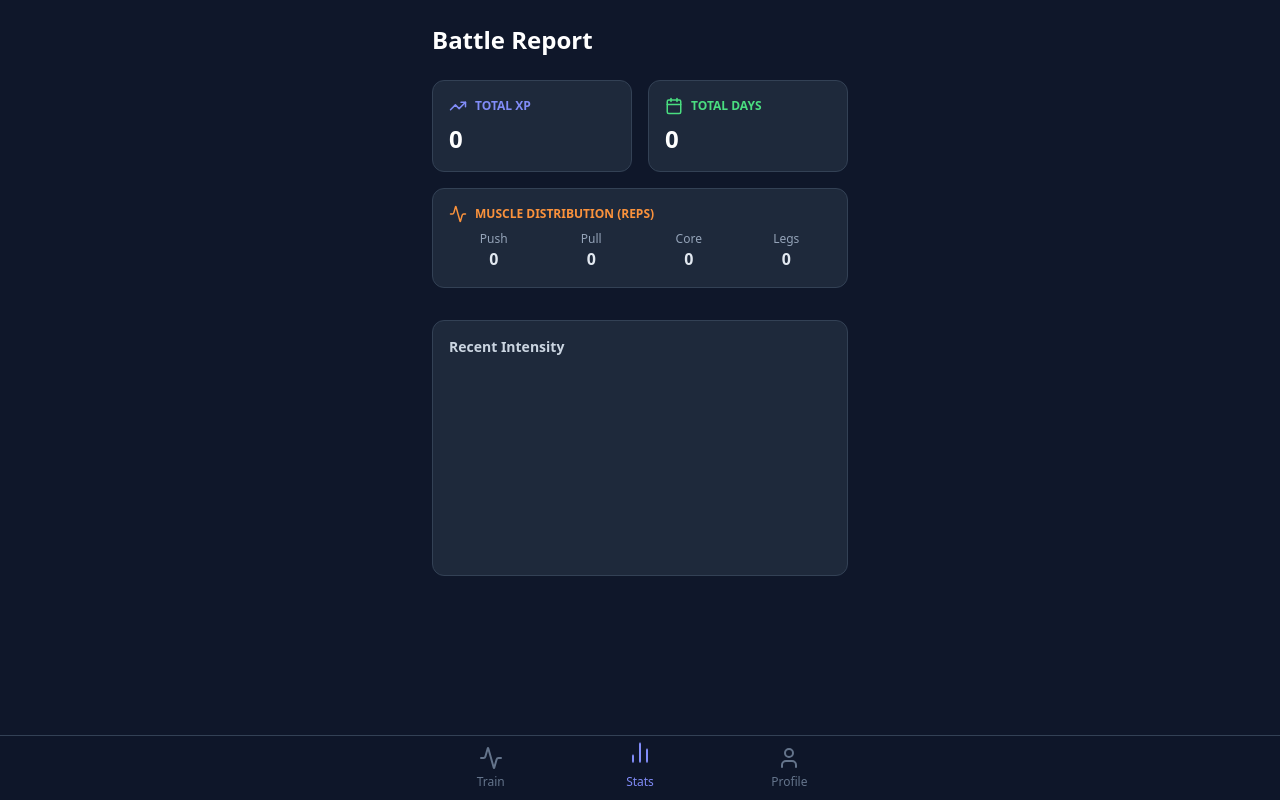
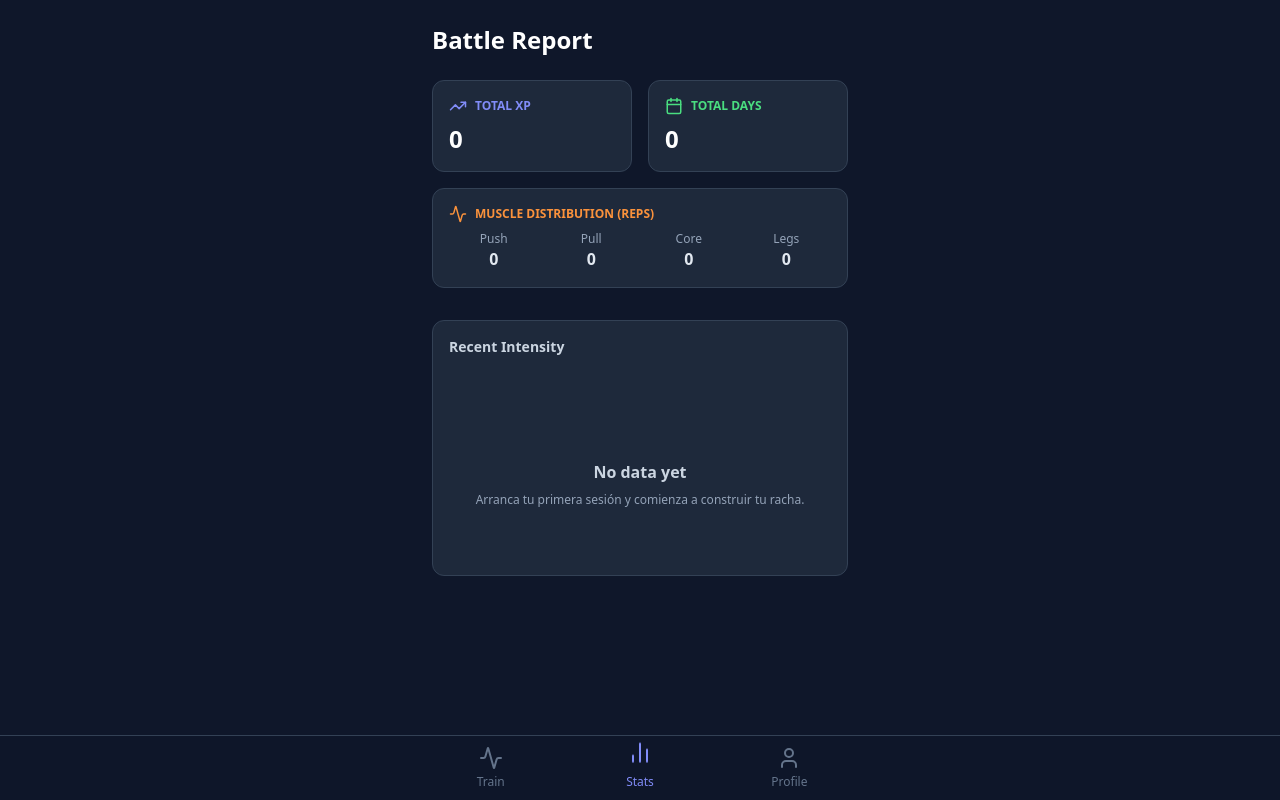
Before and after one commit to smmdsa/levellup-fitness, a React (Vite) app: page / in a window 1280 px wide. Both pictures are taken after a click on the button "Stats". Built offline with nearby package versions, Linux system fonts and the light colour scheme.

Commit message:
feat: Enhance chart rendering with no data message in Stats component

```diff
--- a/components/Stats.tsx
+++ b/components/Stats.tsx
@@ -64,6 +64,12 @@ export const Stats: React.FC<StatsProps> = ({ analytics, userStats }) => {
       {/* Chart */}
       <div className="bg-slate-800 p-4 rounded-xl border border-slate-700 h-64 mb-8">
         <h3 className="text-sm font-bold text-slate-300 mb-4">Recent Intensity</h3>
+        {chartData.length === 0 ? (
+          <div className="h-full flex flex-col items-center justify-center text-center px-4">
+            <p className="text-slate-300 font-semibold">No data yet</p>
+            <p className="text-xs text-slate-400 mt-2">Arranca tu primera sesión y comienza a construir tu racha.</p>
+          </div>
+        ) : (
           <ResponsiveContainer width="100%" height="100%">
             <BarChart data={chartData}>
               <XAxis
@@ -85,6 +91,7 @@ export const Stats: React.FC<StatsProps> = ({ analytics, userStats }) => {
               </Bar>
             </BarChart>
           </ResponsiveContainer>
+        )}
       </div>
     </div>
   );
```
Lines whose indentation alone changed are shown as unchanged.
